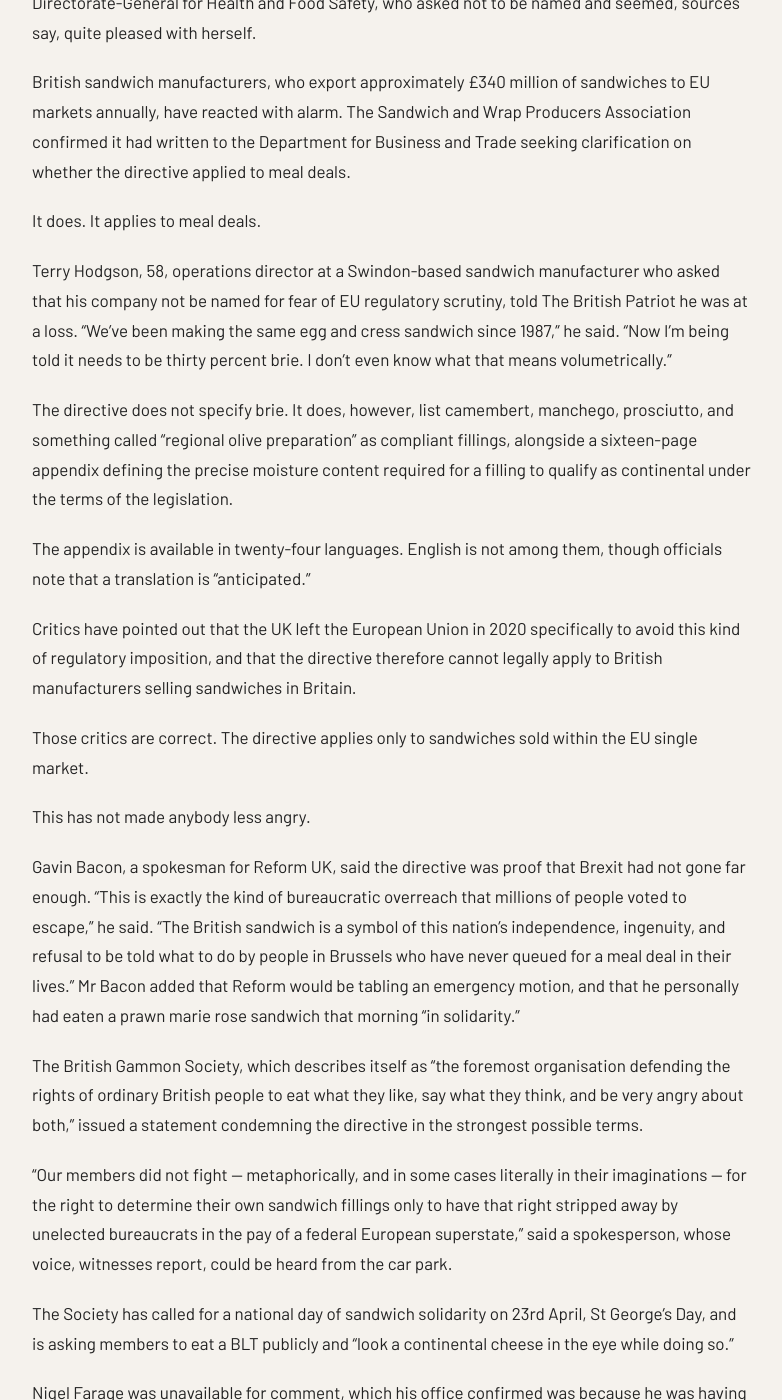
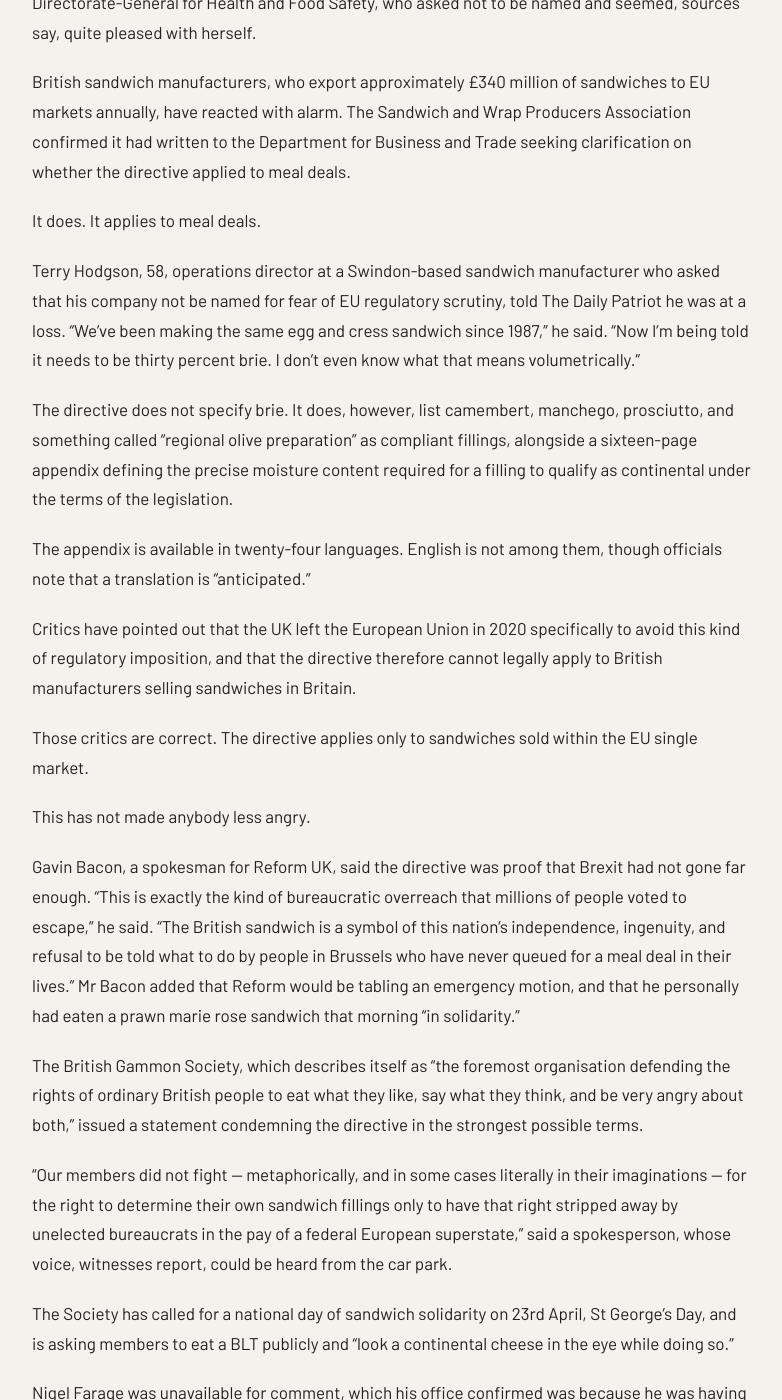
Before and after one commit to matt-palmer999/britishpatriots, a Jekyll site: the page built from _posts/2026-05-02-eu-sandwich-directive.md, in a window 1280 px wide and 1400 px high, scrolled down 1121 px. Shown: the whole window, without its empty margins (248-1030 px from the left). Built offline with Jekyll 4.4.1, drawn with Linux system fonts in a browser that asks for light colours; some web fonts are replaced; some of the changed text lies outside the part shown.

Commit message:
Add files via upload

```diff
--- a/_posts/2026-05-02-eu-sandwich-directive.md
+++ b/_posts/2026-05-02-eu-sandwich-directive.md
@@ -19,7 +20,7 @@ British sandwich manufacturers, who export approximately £340 million of sandwi
 
 It does. It applies to meal deals.
 
-Terry Hodgson, 58, operations director at a Swindon-based sandwich manufacturer who asked that his company not be named for fear of EU regulatory scrutiny, told The British Patriot he was at a loss. "We've been making the same egg and cress sandwich since 1987," he said. "Now I'm being told it needs to be thirty percent brie. I don't even know what that means volumetrically."
+Terry Hodgson, 58, operations director at a Swindon-based sandwich manufacturer who asked that his company not be named for fear of EU regulatory scrutiny, told The Daily Patriot he was at a loss. "We've been making the same egg and cress sandwich since 1987," he said. "Now I'm being told it needs to be thirty percent brie. I don't even know what that means volumetrically."
 
 The directive does not specify brie. It does, however, list camembert, manchego, prosciutto, and something called "regional olive preparation" as compliant fillings, alongside a sixteen-page appendix defining the precise moisture content required for a filling to qualify as continental under the terms of the legislation.
 
@@ -39,4 +40,4 @@ The British Gammon Society, which describes itself as "the foremost organisation
 
 The Society has called for a national day of sandwich solidarity on 23rd April, St George's Day, and is asking members to eat a BLT publicly and "look a continental cheese in the eye while doing so."
 
-Nigel Farage was unavailable for comment, which his office confirmed was because he was having lunch. The contents of that lunch are not known at this time. The British Patriot has submitted a freedom of information request. We will report back.
+Nigel Farage was unavailable for comment, which his office confirmed was because he was having lunch. The contents of that lunch are not known at this time. The Daily Patriot has submitted a freedom of information request. We will report back.
```
Also changed, not shown: other parts of _posts/2026-05-02-eu-sandwich-directive.md (+1 -0 lines).
